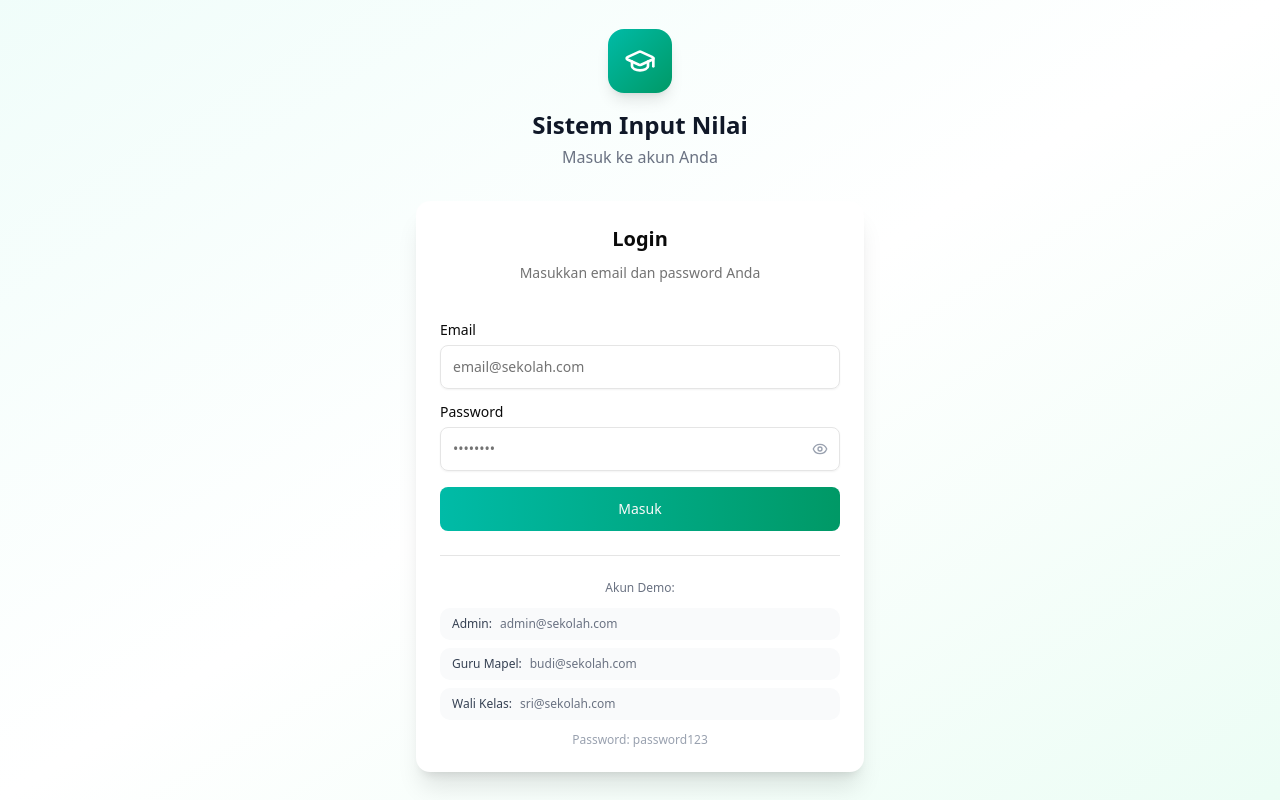
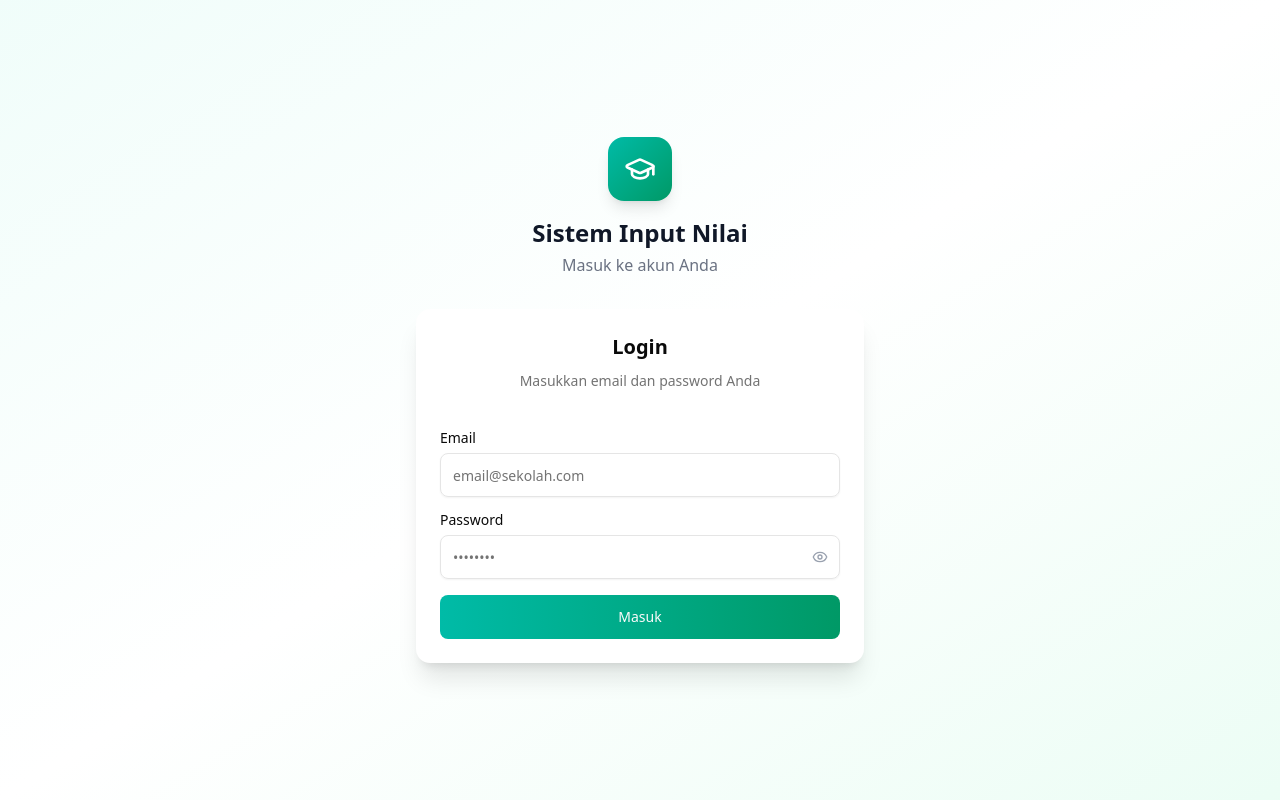
Before and after one commit to pisanggoreng-krispy/nilai-guru, a Next.js app: page /login in a window 1280 px wide. Built offline with nearby package versions, Linux system fonts and the light colour scheme.

Commit message:
feat: remove demo accounts and make session auto-logout
- Remove demo account buttons from login page
- Change auth cookie to session cookie (no maxAge)
- User will be logged out when browser closes

```diff
--- a/src/app/(auth)/login/page.tsx
+++ b/src/app/(auth)/login/page.tsx
@@ -127,38 +127,6 @@ export default function LoginPage() {
                 )}
               </Button>
             </form>
-
-            {/* Demo accounts */}
-            <div className="mt-6 pt-6 border-t">
-              <p className="text-xs text-gray-500 text-center mb-3">Akun Demo:</p>
-              <div className="space-y-2 text-xs">
-                <button
-                  type="button"
-                  onClick={() => { setEmail('admin@sekolah.com'); setPassword('password123'); }}
-                  className="w-full text-left px-3 py-2 rounded-lg bg-gray-50 hover:bg-gray-100 transition-colors"
-                >
-                  <span className="font-medium text-gray-700">Admin:</span>
-                  <span className="text-gray-500 ml-2">admin@sekolah.com</span>
-                </button>
-                <button
-                  type="button"
-                  onClick={() => { setEmail('budi@sekolah.com'); setPassword('password123'); }}
-                  className="w-full text-left px-3 py-2 rounded-lg bg-gray-50 hover:bg-gray-100 transition-colors"
-                >
-                  <span className="font-medium text-gray-700">Guru Mapel:</span>
-                  <span className="text-gray-500 ml-2">budi@sekolah.com</span>
-                </button>
-                <button
-                  type="button"
-                  onClick={() => { setEmail('sri@sekolah.com'); setPassword('password123'); }}
-                  className="w-full text-left px-3 py-2 rounded-lg bg-gray-50 hover:bg-gray-100 transition-colors"
-                >
-                  <span className="font-medium text-gray-700">Wali Kelas:</span>
-                  <span className="text-gray-500 ml-2">sri@sekolah.com</span>
-                </button>
-              </div>
-              <p className="text-xs text-gray-400 text-center mt-3">Password: password123</p>
-            </div>
           </CardContent>
         </Card>
       </div>
--- a/src/app/api/auth/login/route.ts
+++ b/src/app/api/auth/login/route.ts
@@ -62,12 +62,12 @@ export async function POST(request: NextRequest) {
       token,
     });
 
-    // Set cookie
+    // Set cookie as session cookie (no maxAge = deleted when browser closes)
     response.cookies.set('auth-token', token, {
       httpOnly: true,
       secure: process.env.NODE_ENV === 'production',
       sameSite: 'lax',
-      maxAge: 60 * 60 * 24 * 7, // 7 days
+      // No maxAge = session cookie (deleted when browser closes)
     });
 
     return response;
```
Also changed, not shown: upload/pasted_image_1773103744613.png (added).
